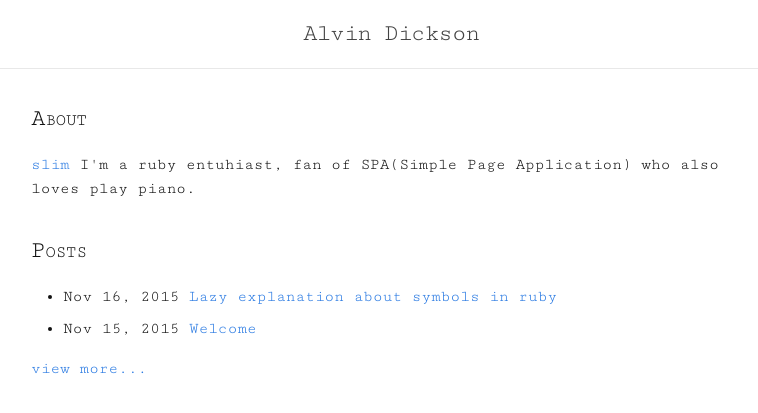
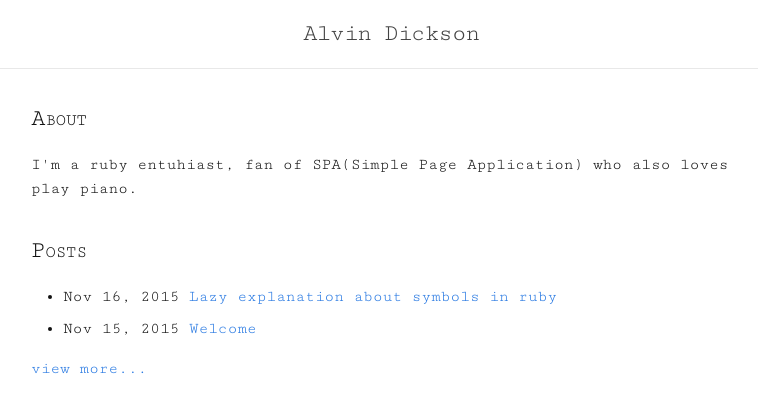
Before and after one commit to justanenthusiast/nivla.github.io, a Jekyll site: the page built from index.html, in a window 1280 px wide. Shown: the top 413 px of the page, without its empty margins (249-1007 px from the left). Built offline with Jekyll 4.4.1, drawn with Linux system fonts in a browser that asks for light colours; Markdown is read by kramdown in place of the engine named in the settings.

Commit message:
about me

```diff
--- a/index.html
+++ b/index.html
@@ -4,7 +4,7 @@ layout: default
 <div class="home">
   <section>
     <h2 class="smallcap">about</h2>
-    <p><a href="https://github.com/syaning/slim">slim</a>
+    <p>
     I'm a ruby entuhiast, fan of SPA(Simple Page Application) who also loves play piano.
     </p>
   </section>
```
